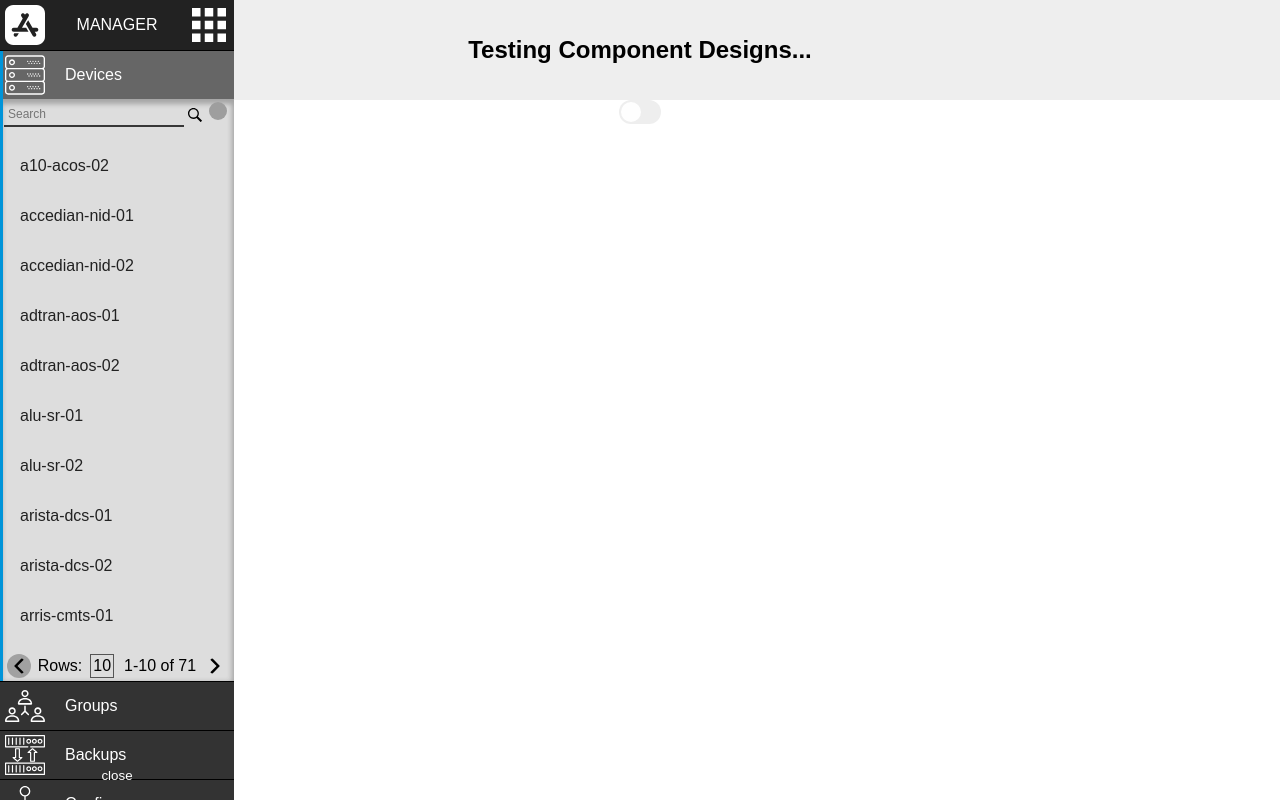
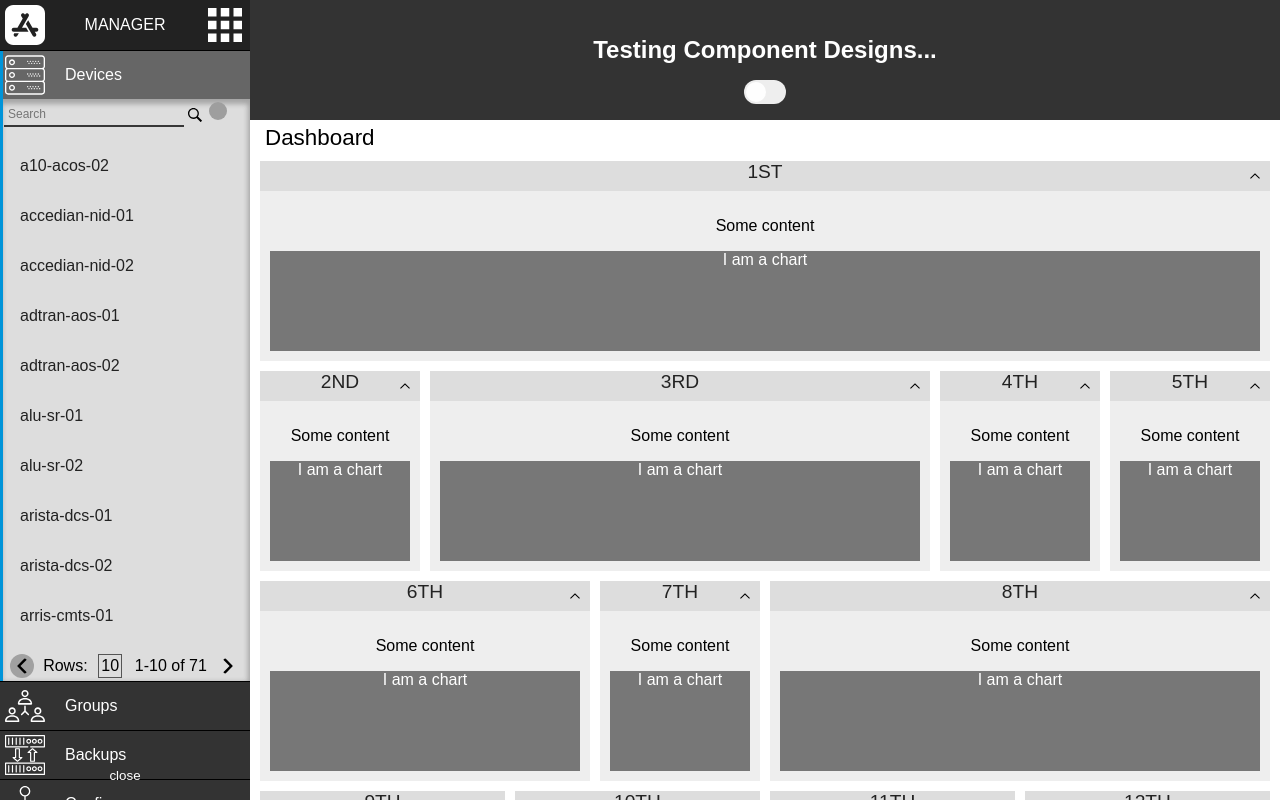
Before and after one commit to AndyTuttle12/ux_sandbox, a React (Create React App) app: page / in a window 1280 px wide. Built offline with nearby package versions, Linux system fonts and the light colour scheme; grey boxes are pictures that could not be loaded.

Commit message:
Initial take on a grid and dashboard system with masonry flex.

```diff
--- a/src/App.css
+++ b/src/App.css
@@ -1,10 +1,32 @@
 .App {
   text-align: center;
+  box-sizing: border-box;
+  height: 100vh;
+  position: fixed;
+  right: 0px;
+  transition: width .3s;
+}
+
+.App.standard {
+  width: calc(100vw - 250px);
+}
+
+.App.expanded {
+  width: calc(100vw - 50px);
 }
 
 .App-header {
-  background-color: #eee;
+  position: relative;
+  background-color: #333;
+  color: #fff;
   padding: 20px;
+  box-sizing: border-box;
+  height: 120px;
+}
+
+.App-body {
+  width: 100%;
+  height: calc(100% - 120px);
 }
 
 .App-title {
--- a/src/App.jsx
+++ b/src/App.jsx
@@ -2,21 +2,83 @@ import React, { Component } from 'react';
 import './App.css';
 import Nav from './components/NavPanel';
 import Switch from './components/SwitchInput';
+import CardDashboard from './components/CardDashboard';
+import Card from './components/Card';
 
 class App extends Component {
   constructor(props) {
     super(props);
 
-    this.state = {};
+    this.state = {
+      navOpen: true,
+    };
   }
+
+  handleNav = () => {
+    this.setState({ navOpen: !this.state.navOpen });
+  }
+
   render() {
+    const { navOpen } = this.state;
     return (
-      <div className="App">
+      <div className={`App ${navOpen?'standard':'expanded'}`}>
         <header className="App-header">
           <h1 className="App-title">Testing Component Designs...</h1>
+          <Switch disabled onChange={e => e}/>
         </header>
-        <Nav {...this.props} />
-        <Switch disabled onChange={e => e}/>
+        <div className="App-body">
+          <CardDashboard title="Dashboard">
+            <Card title="1ST" spanWidth={12}>
+              <p>Some content</p>
+              <div style={{ width: '100%', height: '100px', backgroundColor: '#777', color: '#fff'}}>I am a chart</div>
+            </Card>
+            <Card title="2ND" spanWidth={2}>
+              <p>Some content</p>
+              <div style={{ width: '100%', height: '100px', backgroundColor: '#777', color: '#fff'}}>I am a chart</div>
+            </Card>
+            <Card title="3RD" spanWidth={6}>
+              <p>Some content</p>
+              <div style={{ width: '100%', height: '100px', backgroundColor: '#777', color: '#fff'}}>I am a chart</div>
+            </Card>
+            <Card title="4TH" spanWidth={2}>
+              <p>Some content</p>
+              <div style={{ width: '100%', height: '100px', backgroundColor: '#777', color: '#fff'}}>I am a chart</div>
+            </Card>
+            <Card title="5TH" spanWidth={2}>
+              <p>Some content</p>
+              <div style={{ width: '100%', height: '100px', backgroundColor: '#777', color: '#fff'}}>I am a chart</div>
+            </Card>
+            <Card title="6TH" spanWidth={4}>
+              <p>Some content</p>
+              <div style={{ width: '100%', height: '100px', backgroundColor: '#777', color: '#fff'}}>I am a chart</div>
+            </Card>
+            <Card title="7TH" spanWidth={2}>
+              <p>Some content</p>
+              <div style={{ width: '100%', height: '100px', backgroundColor: '#777', color: '#fff'}}>I am a chart</div>
+            </Card>
+            <Card title="8TH" spanWidth={6}>
+              <p>Some content</p>
+              <div style={{ width: '100%', height: '100px', backgroundColor: '#777', color: '#fff'}}>I am a chart</div>
+            </Card>
+            <Card title="9TH" spanWidth={3}>
+              <p>Some content</p>
+              <div style={{ width: '100%', height: '100px', backgroundColor: '#777', color: '#fff'}}>I am a chart</div>
+            </Card>
+            <Card title="10TH" spanWidth={3}>
+              <p>Some content</p>
+              <div style={{ width: '100%', height: '100px', backgroundColor: '#777', color: '#fff'}}>I am a chart</div>
+            </Card>
+            <Card title="11TH" spanWidth={3}>
+              <p>Some content</p>
+              <div style={{ width: '100%', height: '100px', backgroundColor: '#777', color: '#fff'}}>I am a chart</div>
+            </Card>
+            <Card title="12TH" spanWidth={3}>
+              <p>Some content</p>
+              <div style={{ width: '100%', height: '100px', backgroundColor: '#777', color: '#fff'}}>I am a chart</div>
+            </Card>
+          </CardDashboard>
+        </div>
+        <Nav {...this.props} navOpen={navOpen} handleNav={this.handleNav} />
       </div>
     );
   }
--- a/src/components/Accordian/AccordionSection/style.css
+++ b/src/components/Accordian/AccordionSection/style.css
@@ -2,7 +2,7 @@
   width: 100%;
   background-color: #555;
   color: #fff;
-  transition: all .3s;
+  transition: all .1s;
 }
 
 .accordian-section-root.open {
@@ -24,7 +24,7 @@
   background-color: #333;
   color: #fff;
   border-top: 1px solid #000;
-  transition: all .3s;
+  transition: all .1s;
 }
 
 .accordian-section-header.active {
@@ -61,6 +61,6 @@
   display: flex;
   flex-direction: column;
   flex: 1 1 auto;
-  transition: all .3s;
+  transition: all .1s;
   box-shadow: inset 3px 0 0 #0094d9, inset 0px 3px 5px 2px rgba(34,34,34,0.3);
 }
--- a/src/components/Card/index.jsx
+++ b/src/components/Card/index.jsx
@@ -1,33 +1,67 @@
 import React, { Component } from 'react';
 import PropTypes from 'prop-types';
+import Arrow from './images/placeholderArrow.svg';
 import './style.css';
 
 export default class Card extends Component {
   static propTypes = {
     collapsed: PropTypes.bool,
+    spanWidth: PropTypes.number,
+    spanHeight: PropTypes.number,
     title: PropTypes.string,
     children: PropTypes.instanceOf(Object).isRequired,
   };
 
-  onChange = (e) => {
-    this.props.onChange(e);
-  };
+  constructor(props) {
+    super(props);
+
+    this.state = {
+      collapsed: false,
+    };
+  }
+
+  handleCollapsed = () => {
+    this.setState({ collapsed: !this.state.collapsed });
+  }
 
   render() {
     const {
+      handleCollapsed,
       props: {
-        collapsed,
+        spanWidth,
+        spanHeight,
         title,
         children,
+      },
+      state: {
+        collapsed,
       },
     } = this;
 
     return (
-      <div className="card-root" collapsed={collapsed}>
-        {title && (
-            <span className="title">{title}</span>
+      <div
+        className={`card-root`}
+        style={{
+          width: `calc(${(spanWidth/12) * 100 + '%' || 'auto' } - 10px )`,
+          height: `calc(${(spanHeight/12) * 100 + '%' || 'auto'} - 10px )`
+        }}
+      >
+        <div className="card-header">
+          {title && (
+            <span className="card-title">{title}</span>
+          )}
+          <button
+            className={`card-btn ${!collapsed?'close':'open'}-btn`}
+            onClick={handleCollapsed}
+          >
+            <img src={Arrow} alt="" />
+          </button>
+        </div>
+        {!collapsed && (
+          <div className="card-body">
+            {children}
+          </div>
         )}
-        {children}
       </div>
     );
   }
--- a/src/components/Card/style.css
+++ b/src/components/Card/style.css
@@ -0,0 +1,62 @@
+.card-root {
+  position: relative;
+  width: auto;
+  height: auto;
+  margin: 5px;
+  overflow: auto;
+}
+
+
+.card-header {
+  width: 100%;
+  height: 30px;
+  background-color: #ddd;
+  color: #222;
+  display: flex;
+  align-items: center;
+  justify-content: center;
+}
+
+.card-title {
+  font-size: 1.2em;
+  text-align: left;
+  align-self: flex-start;
+}
+
+.card-btn {
+  position: absolute;
+  right: 0px;
+  width: 30px;
+  height: 30px;
+  margin: 0px;
+  border: none;
+  background: none;
+  box-sizing: border-box;
+  padding: 5px;
+  outline: none;
+  transition: all .3s;
+}
+
+.card-btn img {
+  height: 20px;
+  width: 20px;
+  box-sizing: border-box;
+  padding: 5px;
+}
+
+.card-btn.open-btn img {
+  transform: rotate(0deg);
+}
+
+.card-btn.close-btn img {
+  transform: rotate(180deg);
+}
+
+.card-body {
+  width: 100%;
+  height: 100%;
+  background-color: #eee;
+  box-sizing: border-box;
+  padding: 10px;
+  transition: all .3s;
+}
--- /dev/null
+++ b/src/components/CardDashboard/index.jsx
@@ -0,0 +1,34 @@
+import React, { Component } from 'react';
+import PropTypes from 'prop-types';
+import './style.css';
+
+export default class CardDashboard extends Component {
+  static propTypes = {
+    title: PropTypes.string,
+    children: PropTypes.instanceOf(Object).isRequired,
+  };
+
+  render() {
+    const {
+      props: {
+        title,
+        children,
+      },
+    } = this;
+
+    return (
+      <div
+        className={`card-dashboard-root`}
+      >
+        {title && (
+          <div className="card-dashboard-header">
+            <div className="card-dashboard-title">{title}</div>
+          </div>
+        )}
+        <div className="card-dashboard-body">
+          {children}
+        </div>
+      </div>
+    );
+  }
+}
--- /dev/null
+++ b/src/components/CardDashboard/style.css
@@ -0,0 +1,33 @@
+.card-dashboard-root {
+  width: 100%;
+  height: 100%;
+  background-color: #fff;
+}
+
+.card-dashboard-header {
+  width: 100%;
+  height: auto;
+  box-sizing: border-box;
+  padding: 5px 0 0 15px;
+  border: none;
+  margin: 0px;
+}
+
+.card-dashboard-title {
+  font-size: 1.4em;
+  text-align: left;
+}
+
+.card-dashboard-body {
+  width: 100%;
+  height: calc(100% - 30px);
+  box-sizing: border-box;
+  padding: 5px;
+  overflow-y: auto;
+  display: flex;
+  flex-direction: row;
+  align-items: flex-start;
+  justify-content: flex-start;
+  flex-wrap: wrap;
+  align-content: start;
+}
--- a/src/components/NavPanel/index.jsx
+++ b/src/components/NavPanel/index.jsx
@@ -149,13 +149,15 @@ export default class Nav extends Component {
   constructor(props) {
     super(props);
     this.state = {
-      open: true,
+      open: this.props.navOpen,
       searchValue: '',
     };
   }
 
   handleOpen = () => {
-    this.setState({ open: !this.state.open });
+    this.setState({ open: !this.state.open },() => {
+      this.props.handleNav();
+    });
   }
 
   handleSearch = (e) => {
--- a/src/components/NavPanel/style.css
+++ b/src/components/NavPanel/style.css
@@ -6,7 +6,7 @@
   left: 0px;
   width: auto;
   color: #fff;
-  transition: min-width .3s;
+  transition: width .3s;
 }
 
 .nav-header {
@@ -53,11 +53,11 @@
 }
 
 .open {
-  min-width: 200px;
+  width: 250px;
 }
 
 .closed {
-  min-width: 50px;
+  width: 50px;
 }
 
 .nav-close-btn {
```
Also changed, not shown: src/components/Card/images/placeholderArrow.svg (added), src/components/SearchList/style.css (line endings or trailing spaces).
